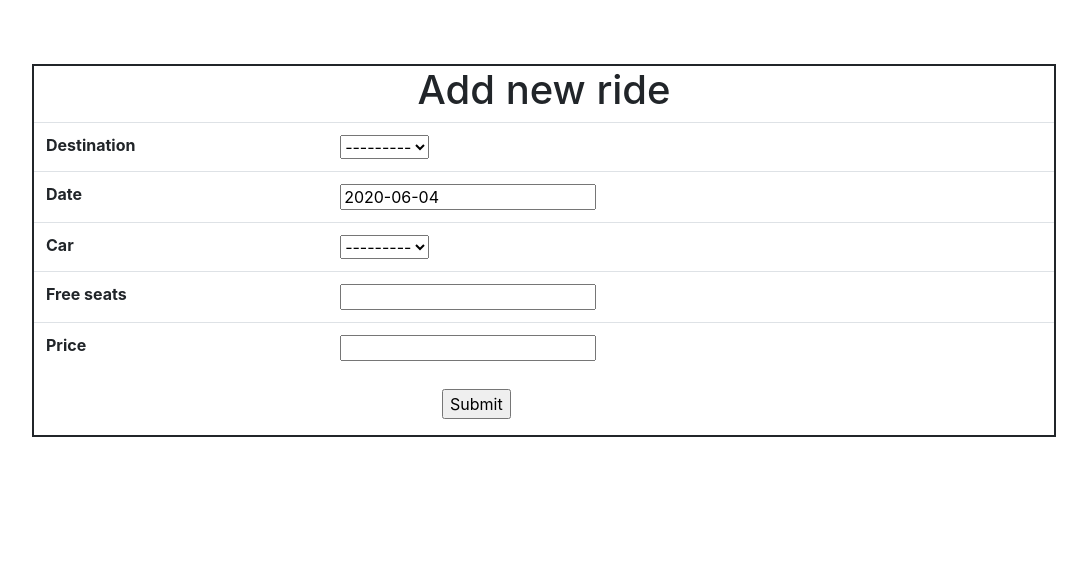
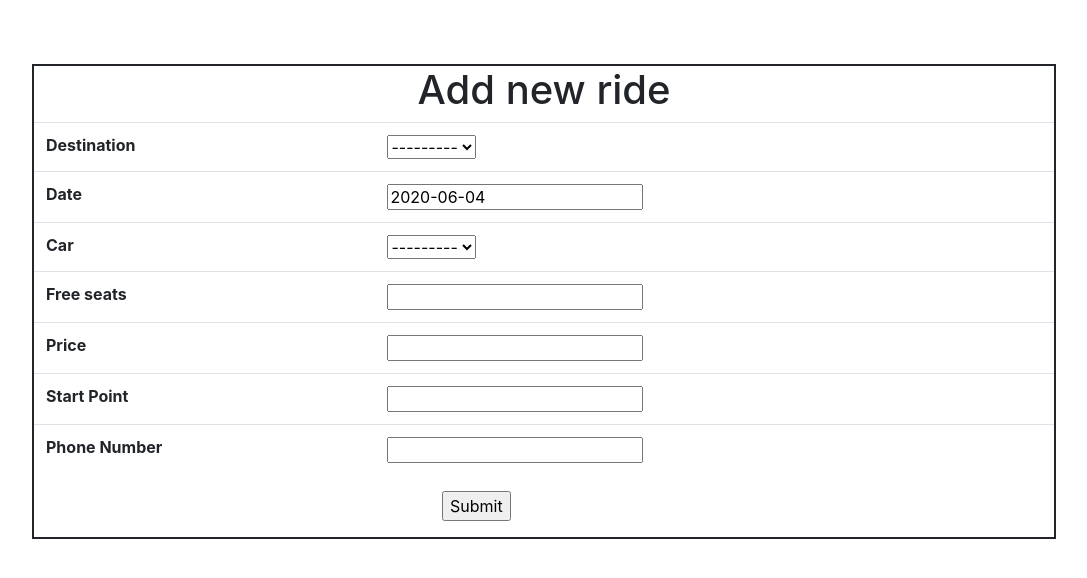
Before and after one commit to gyogy/SnowShare, a Django app: page /rides/add_ride/ in a window 1280 px wide. Shown: the part 56-634 px from the top of the page, without its empty margins (96-1183 px from the left). Run offline with Django 3.2, Linux system fonts and the light colour scheme; the visitor is signed in with stand-in values (Sample User, id 1); data comes from the database, SQL or seed files in the repository; data that the repository does not hold is empty; some libraries are stand-ins or nearby versions.

Commit message:
added phone and startPoint in rides model

```diff
--- a/SnowShare/rides/forms.py
+++ b/SnowShare/rides/forms.py
@@ -27,7 +27,7 @@ class CreateCar(forms.ModelForm):
 class CreateRide(forms.ModelForm):
     class Meta:
         model = Ride
-        fields = ('destination', 'date', 'car', 'free_seats', 'price')
+        fields = ('destination', 'date', 'car', 'free_seats', 'startPoint', 'phone', 'price')
 
     def save(self, driver=None, commit=True):
         ride = super(CreateRide, self).save(commit=False)
--- a/SnowShare/rides/models.py
+++ b/SnowShare/rides/models.py
@@ -1,6 +1,7 @@
 from django.db import models
 from django.contrib.auth.models import User
 from datetime import date
+from django.core.validators import RegexValidator
 
 
 # class User(models.Model):
@@ -47,6 +48,8 @@ class Ride(models.Model):
     driver = models.ForeignKey(User, on_delete=models.CASCADE)
     car = models.ForeignKey(Car, on_delete=models.CASCADE)
     date = models.DateField(default=date.today)
+    startPoint = models.CharField(max_length=15)
+    phone = models.CharField(max_length=10, validators=[RegexValidator(r'^[0-9]*$')])
     price = models.DecimalField(max_digits=5, decimal_places=2)
     free_seats = models.IntegerField()
 
--- a/SnowShare/rides/templates/resorts/detail.html
+++ b/SnowShare/rides/templates/resorts/detail.html
@@ -6,6 +6,7 @@
   <thead>
     <tr>
       <th scope="col">Ride Car</th>
+      <th scope="col">Start Point</th>
       <th scope="col">Price</th>
       <th scope="col">Free seats</th>
       <th scope="col">Reserve Seat</th>
@@ -19,6 +20,7 @@
     {% csrf_token %}
     <tr>
       <th scope="row">{{ride.car}}</th>
+      <td>{{ride.startPoint}}</td>
       <td>{{ride.price}}</td>
       <td>{{ride.free_seats}}</td>
       <td><button type="submit" name="ride_id" value={{ride.id}}>Reserve</button></td>
--- a/SnowShare/rides/templates/rides/add.html
+++ b/SnowShare/rides/templates/rides/add.html
@@ -6,7 +6,6 @@
 	    <form method="POST">
 		<table class="table">
 		  <tbody>
-
 		    {% csrf_token %}
 		    <tr>
 	    	  <th>{{form.destination.label}}</th>
@@ -28,7 +27,14 @@
 		    	<th>{{form.price.label}}</th>
 		    	<td>{{form.price}}</td>
 		    </tr>
-
+		    <tr>
+		    	<th>Start Point</th>
+		    	<td>{{form.startPoint}}</td>
+		    </tr>
+		    <tr>
+		    	<th>Phone Number</th>
+		    	<td>{{form.phone}}</td>
+		    </tr>
 		  </tbody>
 
 		</table>
--- a/SnowShare/rides/templates/rides/detail.html
+++ b/SnowShare/rides/templates/rides/detail.html
@@ -8,6 +8,8 @@
       <th scope="col">Driver</th>
       <th scope="col">Car</th>
       <th scope="col">Free seats</th>
+      <th scope="col">Start Point</th>
+      <th scope="col">Phone</th>
       <th scope="col">Price</th>
       <th scope="col">Passangers</th>
     </tr>
@@ -19,6 +21,8 @@
       <td>{{ride.driver.username}}</td>
       <td>{{ride.car}}</td>
       <td>{{ride.free_seats}}</td>
+      <td>{{ride.startPoint}}</td>
+      <td>{{ride.phone}}</td>
       <td>{{ride.price}}</td>
       <td>{{names}}</td>
     </tr>
--- a/SnowShare/rides/templates/rides/list.html
+++ b/SnowShare/rides/templates/rides/list.html
@@ -8,6 +8,7 @@
       <th scope="col">Ride Destination</th>
       <th scope="col">Ride date</th>
       <th scope="col">Free seats</th>
+      <th scope="col">Start Point</th>
       <th scope="col">Price per seat</th>
     </tr>
   </thead>
@@ -18,6 +19,7 @@
       <th scope="row"><a href="{% url 'view' ride.id %}">{{ride.destination}}</a></th>
       <td>{{ride.date}}</td>
       <td>{{ride.free_seats}}</td>
+      <th>{{ride.phone}}</th>
       <td>{{ride.price}}</td>
     </tr>
 {% endif %}
```
Also changed, not shown: SnowShare/rides/migrations/0004_auto_20200605_0959.py (added).
